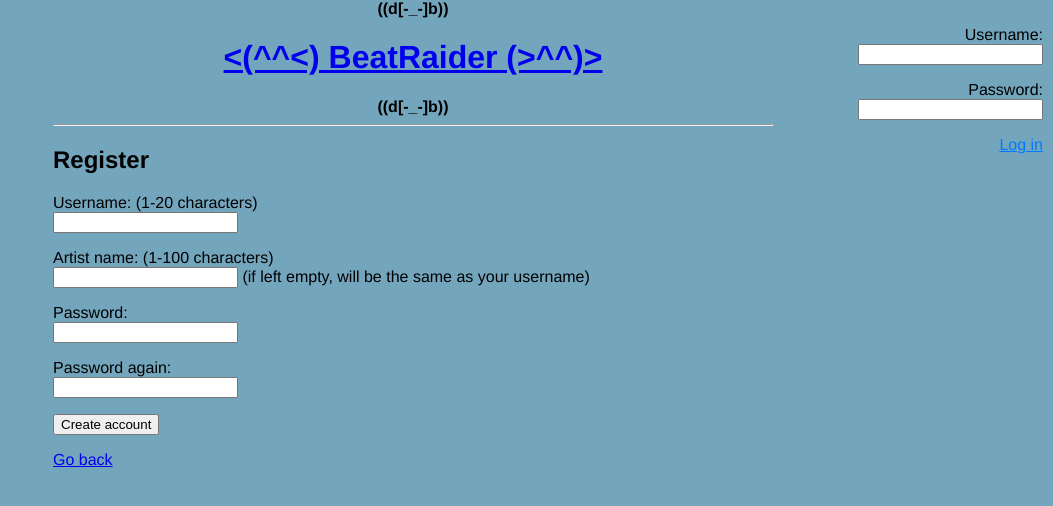
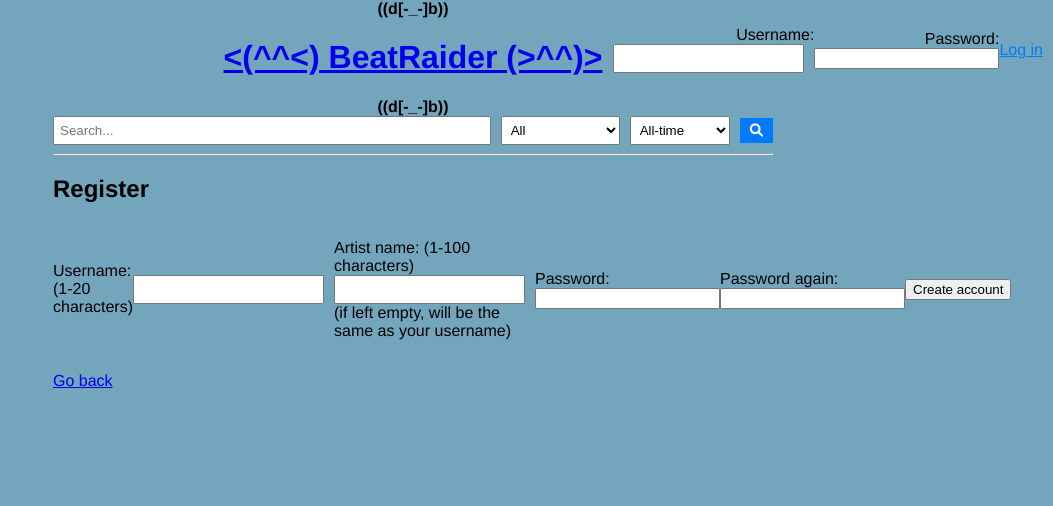
Before and after one commit to kasperikpnn/beat-raider, a Flask app: page /register in a window 1280 px wide. Shown: the top 506 px of the page, without its empty margins (227-1280 px from the left). Run offline with Flask 3, Linux system fonts and the light colour scheme; parts of the project's set-up code (start-up, migrations or seed data) failed here and were passed over; some libraries are stand-ins or nearby versions.

Commit message:
Searching implemented

```diff
--- a/routes.py
+++ b/routes.py
@@ -157,6 +157,36 @@ def listen(song_id):
     else:
         flash('Song not found with this ID! Oopsie!', 'error')
         return redirect("/")
+
+@app.route('/search', methods=["GET"])
+def search():
+    name = request.args.get('name', '')
+    genre = request.args.get('genre', '')
+    time = request.args.get('time', 'all_time')
+    limit = 5  # Number of songs to display per page
+    offset = request.args.get('offset', default=0, type=int)
+
+    # Fetch search results with pagination
+    search_results = SM.search_for_songs(name=name, genre=genre, time=time, limit=limit, offset=offset)
+
+    # Fetch the total number of results for pagination
+    total_results = SM.total_search_results(name=name, genre=genre, time=time)
+
+    no_more_results = False
+    if total_results == 0:
+        flash('No songs found!', 'error')
+    else:
+        no_more_results = offset + limit >= total_results
+
+    return render_template('search.html',
+                           search_results=search_results,
+                           name=name,
+                           genre=genre,
+                           time=time,
+                           offset=offset,
+                           no_more_results=no_more_results,
+                           total_results=total_results,
+                           limit=limit)
 
 @app.route('/load_more_songs', methods=['POST'])
 def load_more_songs():
--- a/templates/layout.html
+++ b/templates/layout.html
@@ -7,6 +7,7 @@
     <link rel="stylesheet" href="/static/css/main.css">
     <link rel="stylesheet" href="{{ url_for('static', filename='css/audio_player.css') }}" defer>
     <link rel="stylesheet" href="{{ url_for('static', filename='css/popup.css') }}" defer>
+    <link rel="stylesheet" href="https://cdnjs.cloudflare.com/ajax/libs/font-awesome/6.0.0-beta3/css/all.min.css">
     <script src="{{ url_for('static', filename='js/audio_player.js') }}" defer></script>
     <script src="https://cdnjs.cloudflare.com/ajax/libs/timeago.js/4.0.2/timeago.min.js"></script>
     <script src="{{ url_for('static', filename='js/popup.js') }}" defer></script>
@@ -40,8 +41,60 @@
         {% endif %}
     </div>
 
+    <form action="{{ url_for('search') }}" method="get">
+        <input type="text" name="name" placeholder="Search..." value="{{ request.args.get('name', '') }}">
+
+        <select name="genre">
+            <option value="">All</option>
+            <option value="Pop">Pop</option>
+            <option value="Rock">Rock</option>
+            <option value="Hip-Hop">Hip-Hop</option>
+            <option value="Jazz">Jazz</option>
+            <option value="Classical">Classical</option>
+            <option value="Electronic">Electronic</option>
+            <option value="Country">Country</option>
+            <option value="Custom">Custom Genre</option>
+        </select>
+
+        <select name="time">
+            <option value="all_time">All-time</option>
+            <option value="today">Today</option>
+            <option value="past_week">Past week</option>
+            <option value="past_month">Past month</option>
+            <option value="past_year">Past year</option>
+        </select>
+
+        <button type="submit"><i class="fas fa-search"></i></button>
+    </form>
+
     <hr>
     {% include 'flash.html' %}
     {% block content %}{% endblock %}
 </body>
+
+<style>
+    form {
+        display: flex;
+        align-items: center;
+    }
+    input[type="text"] {
+        padding: 5px;
+        margin-right: 10px;
+        flex-grow: 1;
+    }
+    select {
+        padding: 5px;
+        margin-right: 10px;
+    }
+    button {
+        padding: 5px 10px;
+        background-color: #007BFF;
+        color: white;
+        border: none;
+        cursor: pointer;
+    }
+    button:hover {
+        background-color: #0056b3;
+    }
+</style>
 </html>
```
Also changed, not shown: song_manager.py (+40 -1 lines), templates/index.html (+7 -4 lines), templates/profile.html (+6 -3 lines), templates/search.html (added, +56 -0 lines).
